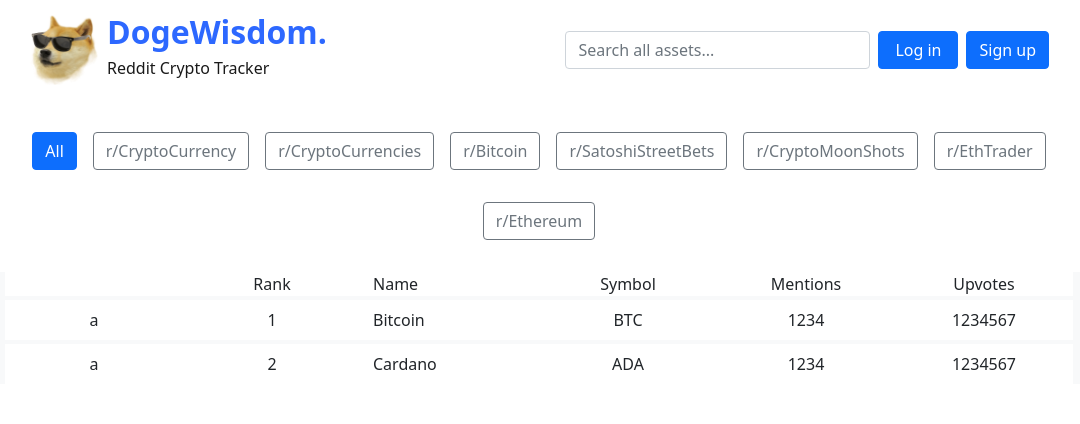
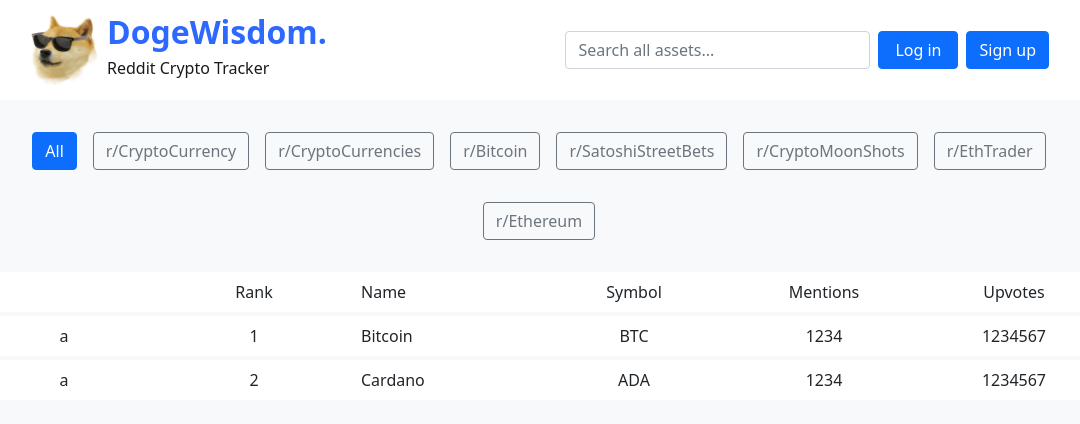
Before and after one commit to carminechoi/Dogewisdom, a React (Create React App) app: page / in a window 1280 px wide. Shown: the top 424 px of the page, without its empty margins (101-1181 px from the left). Built offline with nearby package versions, Linux system fonts and the light colour scheme.

Commit message:
added table spacing

```diff
--- a/package.json
+++ b/package.json
@@ -8,6 +8,7 @@
     "@testing-library/user-event": "^12.1.10",
     "axios": "^0.24.0",
     "bootstrap": "^5.1.3",
+    "js-cookie": "^3.0.1",
     "react": "^17.0.2",
     "react-bootstrap": "^2.0.3",
     "react-dom": "^17.0.2",
--- a/src/App.js
+++ b/src/App.js
@@ -10,7 +10,7 @@ import SignUp from './pages/SignUp';
 function App() {
 
     return (
-        <div className="vh-100">
+        <div className="bg-light vh-100" >
             <BrowserRouter>
                 <Routes>
                     <Route path="/" element={<Home />} />
--- a/src/components/Cards/CryptoHeader.js
+++ b/src/components/Cards/CryptoHeader.js
@@ -2,7 +2,7 @@ import React from 'react';
 
 function CryptoHeader () {
     return (
-        <div className="row bg-white">
+        <div className="row bg-white py-2">
             <div className="col text-center"></div>
             <div className="col text-center">Rank</div>
             <div className="col">Name</div>
--- a/src/components/Cards/CryptoTable.js
+++ b/src/components/Cards/CryptoTable.js
@@ -5,7 +5,7 @@ import CryptoCard from './CryptoCard';
 
 function CryptoTable () {
     return (
-        <div className="container px-5 bg-light" >
+        <div className="container bg-light" >
             <CardHeader />
             <CryptoCard rank="1" name="Bitcoin" symbol="BTC" mentions="1234" upvotes="1234567" />
             <CryptoCard rank="2" name="Cardano" symbol="ADA" mentions="1234" upvotes="1234567" />
```
Also changed, not shown: 1 other file (tests, documents, lock files or other folders).
